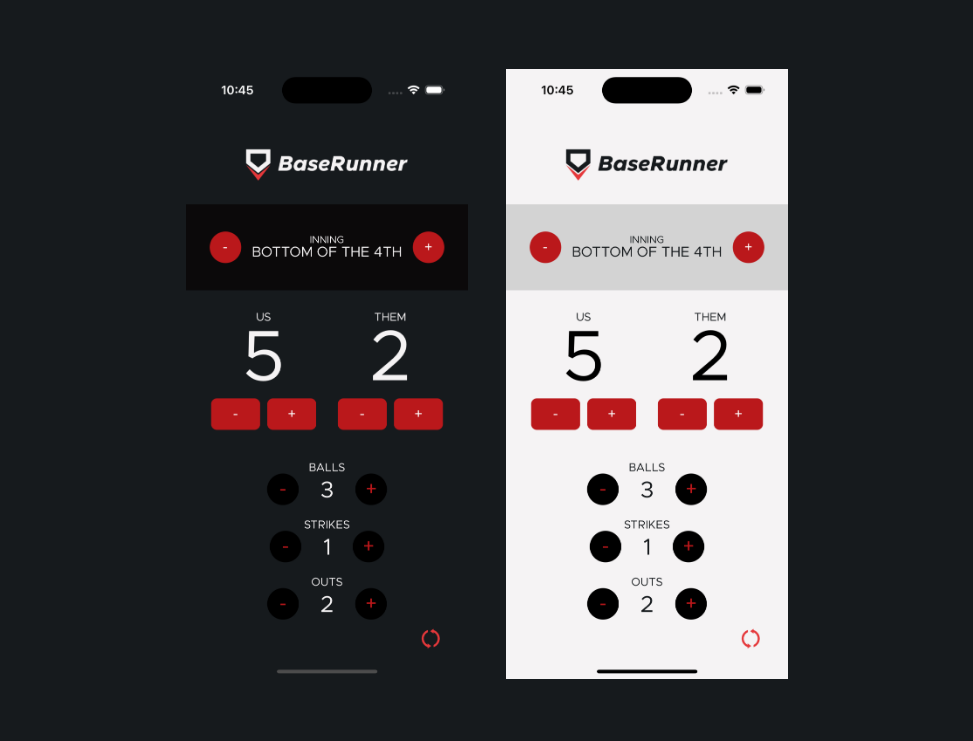
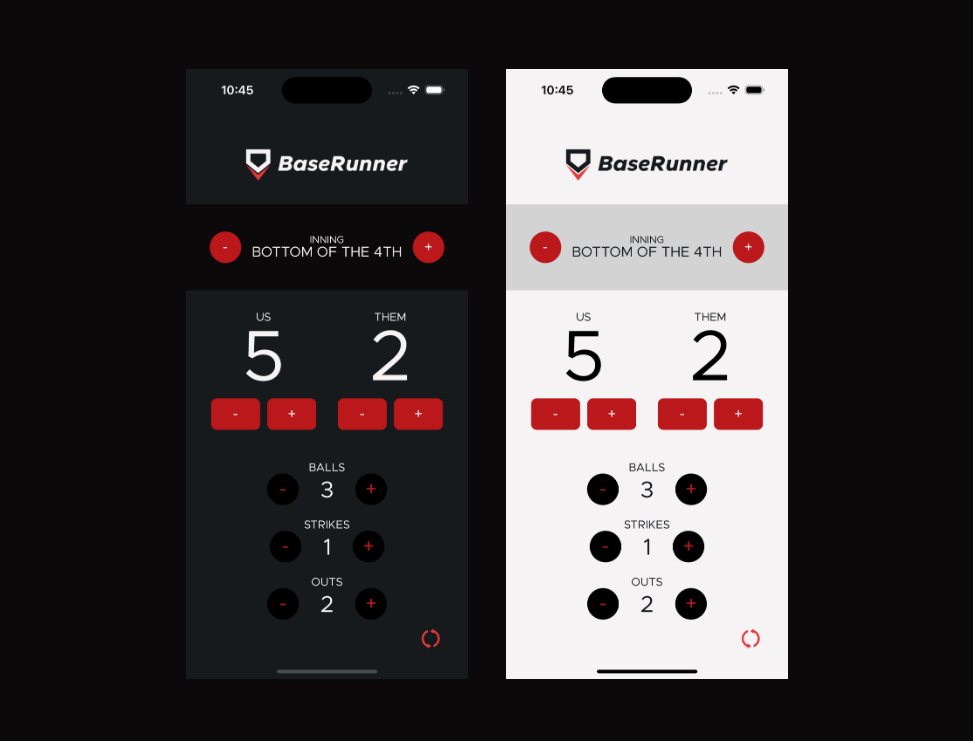
Before and after one commit to avodacs/baserunner.github.io, a plain HTML site: page index.html in a window 1280 px wide. Shown: the part 428-1169 px from the top of the page, without its empty margins (153-1126 px from the left). Drawn offline with Linux system fonts and the light colour scheme.

Commit message:
Updated background color

```diff
--- a/index.html
+++ b/index.html
@@ -10,7 +10,7 @@
 		<link rel="icon" type="image/png" sizes="16x16" href="images/favicon/favicon-16x16.png">
 		<link rel="manifest" href="images/favicon/site.webmanifest">
   </head>
-  <body style="text-align: center; background-color: #161a1d">
+  <body style="text-align: center; background-color: #0B090A">
     <div class="container" style="margin-top: 6rem;">
       <div class="row">
 				<div class="col-12">
```
